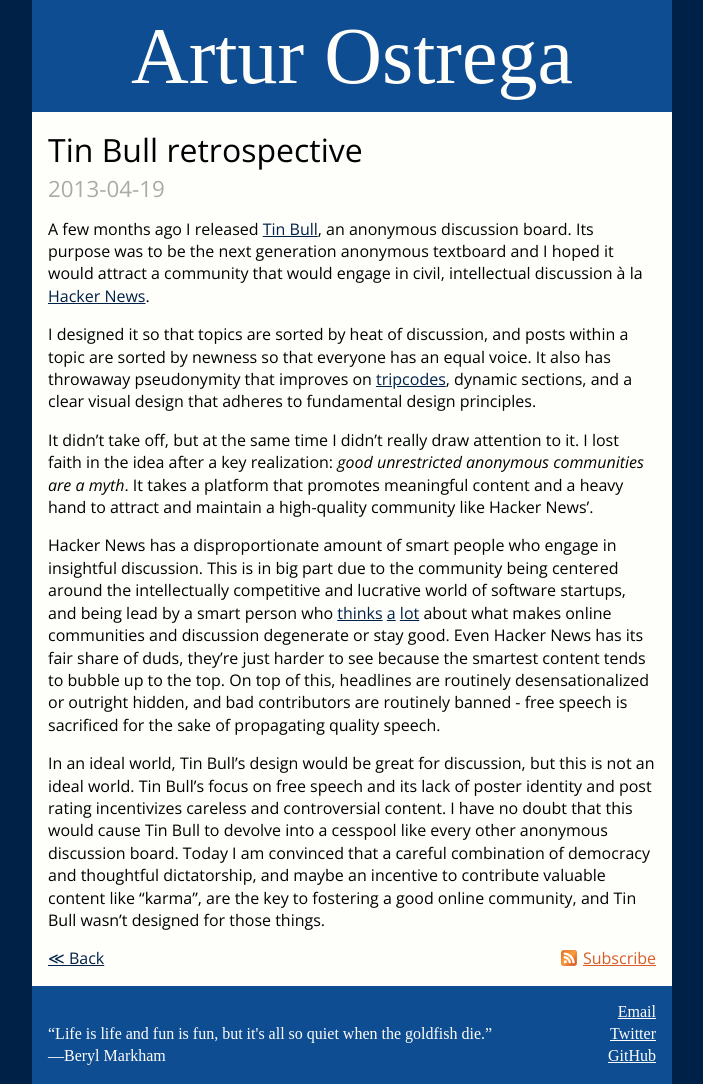
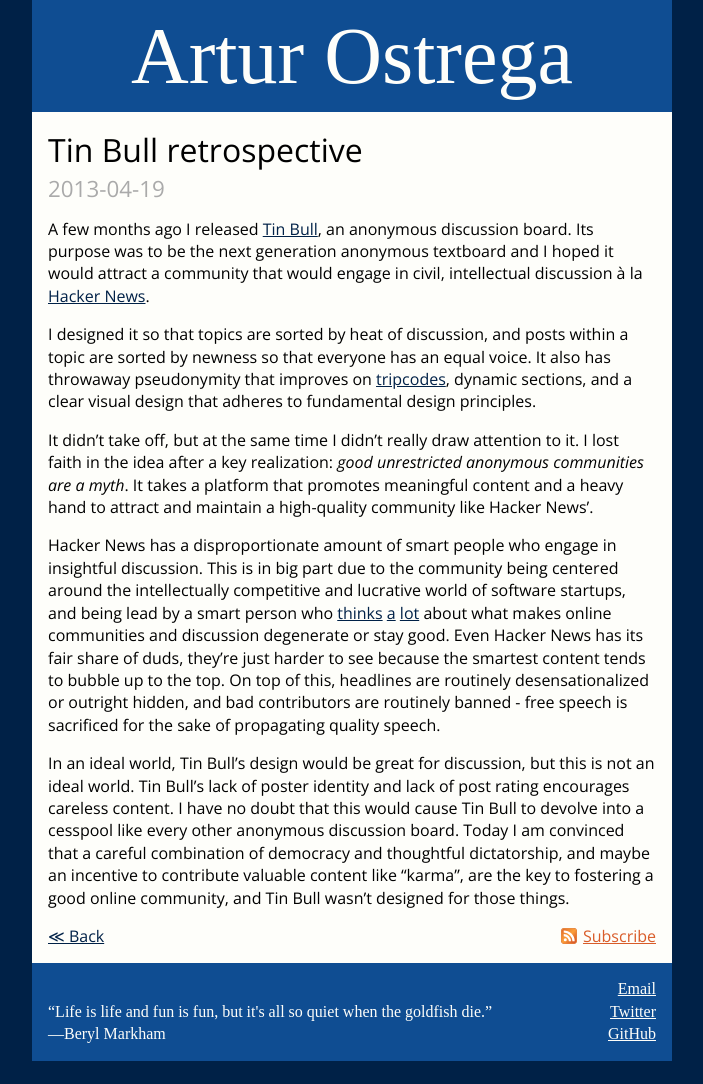
Before and after one commit to aostrega/blog.github.io, a Jekyll site: the page built from _posts/2013-04-19-tinbull-retrospective.md, in a window 1280 px wide. Shown: the whole page, without its empty margins (288-991 px from the left). Built offline with Jekyll 4.4.1, drawn with Linux system fonts in a browser that asks for light colours; some web fonts are replaced; Markdown is read by kramdown in place of the engine named in the settings; comment, search, counter and statistics services are not loaded; after the commit the page ends 1061 px from its top, so only the background shows below that.

Commit message:
TB post tweak

```diff
--- a/_posts/2013-04-19-tinbull-retrospective.md
+++ b/_posts/2013-04-19-tinbull-retrospective.md
@@ -10,4 +10,4 @@
 
 Hacker News has a disproportionate amount of smart people who engage in insightful discussion. This is in big part due to the community being centered around the intellectually competitive and lucrative world of software startups, and being lead by a smart person who [thinks](http://www.paulgraham.com/disagree.html) [a](http://paulgraham.com/hackernews.html) [lot](http://paulgraham.com/identity.html) about what makes online communities and discussion degenerate or stay good. Even Hacker News has its fair share of duds, they're just harder to see because the smartest content tends to bubble up to the top. On top of this, headlines are routinely desensationalized or outright hidden, and bad contributors are routinely banned - free speech is sacrificed for the sake of propagating quality speech.
 
-In an ideal world, Tin Bull's design would be great for discussion, but this is not an ideal world. Tin Bull's focus on free speech and its lack of poster identity and post rating incentivizes careless and controversial content. I have no doubt that this would cause Tin Bull to devolve into a cesspool like every other anonymous discussion board. Today I am convinced that a careful combination of democracy and thoughtful dictatorship, and maybe an incentive to contribute valuable content like "karma", are the key to fostering a good online community, and Tin Bull wasn't designed for those things.
+In an ideal world, Tin Bull's design would be great for discussion, but this is not an ideal world. Tin Bull's lack of poster identity and lack of post rating encourages careless content. I have no doubt that this would cause Tin Bull to devolve into a cesspool like every other anonymous discussion board. Today I am convinced that a careful combination of democracy and thoughtful dictatorship, and maybe an incentive to contribute valuable content like "karma", are the key to fostering a good online community, and Tin Bull wasn't designed for those things.
```
